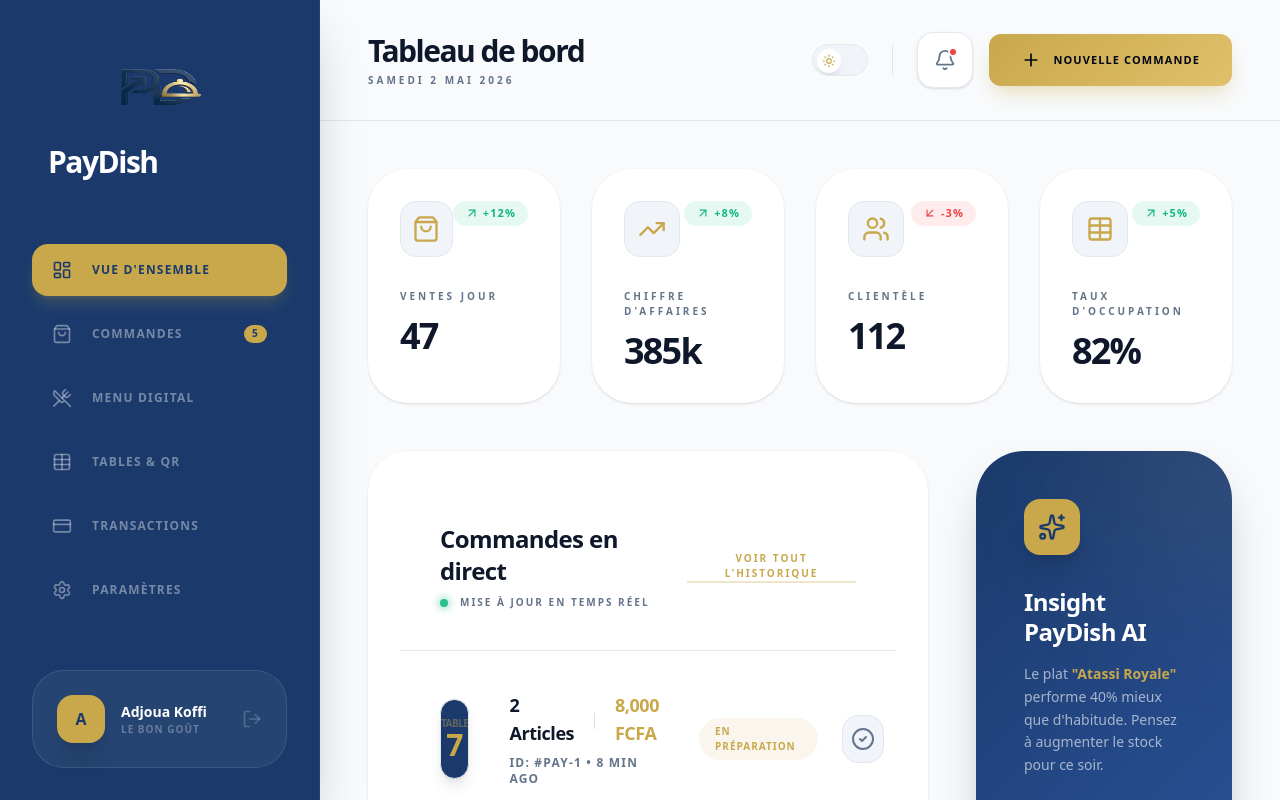
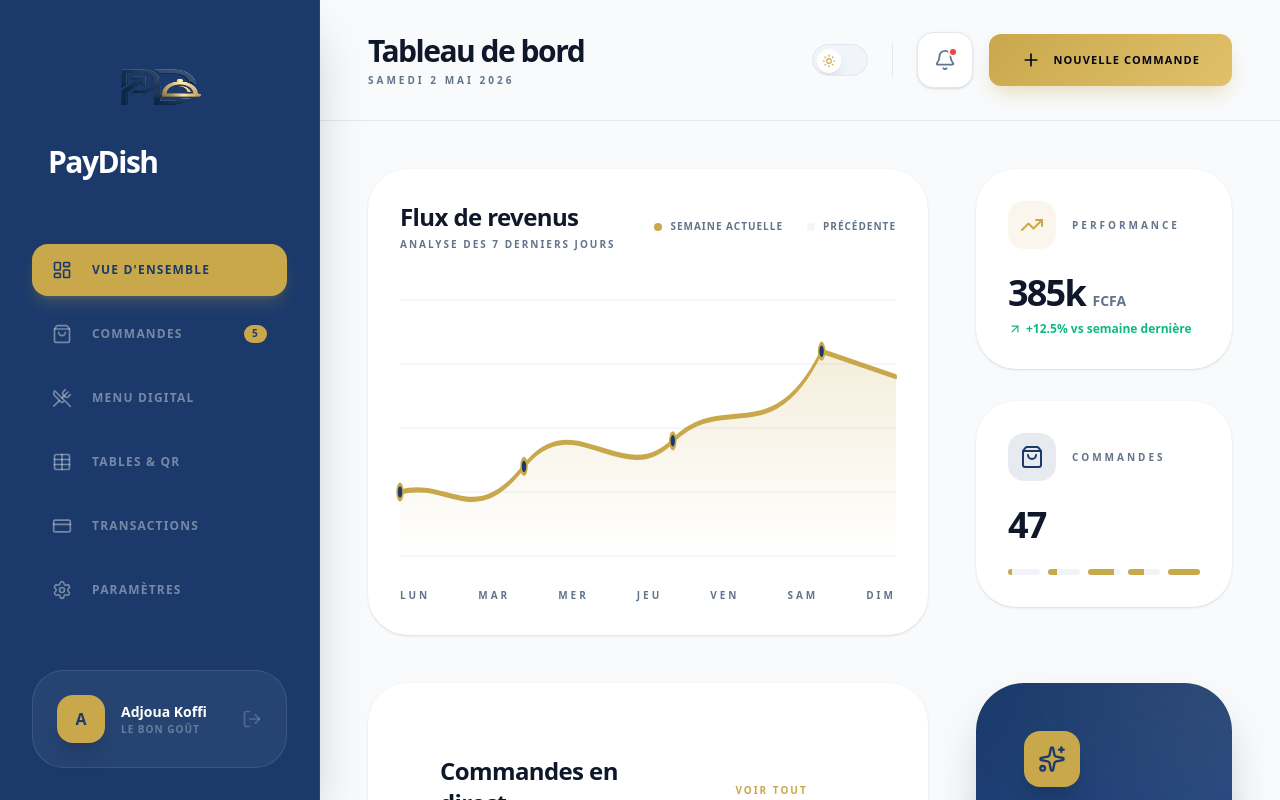
Before and after one commit to Danielcafi/PayDish, a React (Vite) app: page /dashboard in a window 1280 px wide. Built offline with nearby package versions, Linux system fonts and the light colour scheme.

Commit message:
Replace overview cards with revenue graph and remove shaking button effects

```diff
--- a/src/index.css
+++ b/src/index.css
@@ -59,12 +59,12 @@
 .btn-gold {
   background: linear-gradient(135deg, #C9A84C 0%, #E0C06A 100%);
   color: #020617;
-  @apply font-black uppercase tracking-widest text-[11px] px-8 py-4 rounded-xl shadow-lg transition-all active:scale-95;
+  @apply font-black uppercase tracking-widest text-[11px] px-8 py-4 rounded-xl shadow-lg transition-all;
   box-shadow: 0 10px 20px -5px rgba(201, 168, 76, 0.4);
 }
 .btn-gold:hover {
-  @apply -translate-y-0.5;
   box-shadow: 0 15px 25px -5px rgba(201, 168, 76, 0.5);
+  @apply brightness-110;
 }
 
 .btn-ghost {
@@ -155,7 +155,10 @@
 }
 
 .hover-lift {
-  @apply transition-transform duration-300 hover:-translate-y-1;
+  @apply transition-all duration-300;
+}
+.hover-lift:hover {
+  @apply border-gold/50 shadow-xl;
 }
 
 .shadow-soft {
--- a/src/pages/Dashboard.tsx
+++ b/src/pages/Dashboard.tsx
@@ -131,30 +131,111 @@
                 exit={{ opacity: 0, y: -20 }}
                 className="space-y-12"
               >
-                {/* Stats Grid */}
-                <div className="grid grid-cols-1 md:grid-cols-2 xl:grid-cols-4 gap-8 mt-12">
-                  {[
-                    { label: "Ventes jour", value: "47", diff: "+12%", up: true, icon: ShoppingBag },
-                    { label: "Chiffre d'affaires", value: "385k", diff: "+8%", up: true, icon: TrendingUp },
-                    { label: "Clientèle", value: "112", diff: "-3%", up: false, icon: Users },
-                    { label: "Taux d'occupation", value: "82%", diff: "+5%", up: true, icon: TableIcon }
-                  ].map((stat, i) => (
-                    <div key={i} className="card-premium hover-lift border-none shadow-xl bg-card-bg">
-                      <div className="flex items-start justify-between mb-8">
-                        <div className="w-14 h-14 rounded-2xl bg-surface-2 flex items-center justify-center text-gold border border-border">
-                          <stat.icon size={28} />
+                {/* Graph & Stats Section */}
+                <div className="grid grid-cols-1 xl:grid-cols-3 gap-12 mt-12">
+                   {/* Revenue Graph Card */}
+                   <div className="xl:col-span-2 card-premium bg-card-bg border-none shadow-2xl p-12 overflow-hidden relative group">
+                      <div className="flex items-center justify-between mb-12 relative z-10">
+                         <div>
+                            <h3 className="text-2xl font-black text-ink tracking-tight">Flux de revenus</h3>
+                            <p className="text-[10px] text-ink-muted font-black uppercase tracking-[0.2em] mt-1">Analyse des 7 derniers jours</p>
                          </div>
-                        <div className={`flex items-center gap-1 text-[11px] font-black uppercase tracking-widest px-3 py-1 rounded-full ${stat.up ? 'bg-success/10 text-success' : 'bg-danger/10 text-danger'}`}>
-                          {stat.up ? <ArrowUpRight size={14} /> : <ArrowDownLeft size={14} />}
-                          {stat.diff}
+                         <div className="flex items-center gap-6">
+                            <div className="flex items-center gap-2">
+                               <div className="w-2 h-2 rounded-full bg-gold"></div>
+                               <span className="text-[10px] font-black text-ink-muted uppercase tracking-widest">Semaine actuelle</span>
+                            </div>
+                            <div className="flex items-center gap-2">
+                               <div className="w-2 h-2 rounded-full bg-surface-2"></div>
+                               <span className="text-[10px] font-black text-ink-muted uppercase tracking-widest">Précédente</span>
                             </div>
                          </div>
-                      <div>
-                        <h4 className="text-[10px] font-black text-ink-muted uppercase tracking-[0.3em] mb-3">{stat.label}</h4>
-                        <div className="text-4xl font-black text-ink tracking-tighter">{stat.value}</div>
+                      </div>
+
+                      <div className="relative h-64 w-full">
+                         {/* SVG Graph Component */}
+                         <svg className="w-full h-full overflow-visible" preserveAspectRatio="none" viewBox="0 0 1000 200">
+                            {/* Grid Lines */}
+                            {[0, 50, 100, 150, 200].map((y) => (
+                              <line key={y} x1="0" y1={y} x2="1000" y2={y} stroke="currentColor" strokeOpacity="0.05" />
+                            ))}
+
+                            {/* Gradient Fill */}
+                            <defs>
+                               <linearGradient id="chartGradient" x1="0" y1="0" x2="0" y2="1">
+                                  <stop offset="0%" stopColor="#C9A84C" stopOpacity="0.2" />
+                                  <stop offset="100%" stopColor="#C9A84C" stopOpacity="0" />
+                               </linearGradient>
+                            </defs>
+
+                            {/* Line Path */}
+                            <motion.path
+                               initial={{ pathLength: 0 }}
+                               animate={{ pathLength: 1 }}
+                               transition={{ duration: 2, ease: "easeInOut" }}
+                               d="M0,150 C100,140 150,180 250,130 C350,80 450,150 550,110 C650,70 750,120 850,40 L1000,60"
+                               fill="none"
+                               stroke="#C9A84C"
+                               strokeWidth="4"
+                               strokeLinecap="round"
+                            />
+                            <path
+                               d="M0,150 C100,140 150,180 250,130 C350,80 450,150 550,110 C650,70 750,120 850,40 L1000,60 L1000,200 L0,200 Z"
+                               fill="url(#chartGradient)"
+                            />
+
+                            {/* Data Points */}
+                            {[
+                               {x: 0, y: 150}, {x: 250, y: 130}, {x: 550, y: 110}, {x: 850, y: 40}
+                            ].map((p, i) => (
+                              <circle key={i} cx={p.x} cy={p.y} r="6" fill="#1B3A6B" stroke="#C9A84C" strokeWidth="3" />
+                            ))}
+                         </svg>
+                      </div>
+
+                      <div className="flex justify-between mt-8 text-[10px] font-black text-ink-muted uppercase tracking-[0.3em]">
+                         <span>Lun</span>
+                         <span>Mar</span>
+                         <span>Mer</span>
+                         <span>Jeu</span>
+                         <span>Ven</span>
+                         <span>Sam</span>
+                         <span>Dim</span>
                       </div>
                    </div>
+
+                   {/* Quick Stats Summary Card */}
+                   <div className="space-y-8">
+                      <div className="card-premium bg-card-bg border-none shadow-xl">
+                         <div className="flex items-center gap-4 mb-6">
+                            <div className="w-12 h-12 bg-gold/10 text-gold rounded-2xl flex items-center justify-center">
+                               <TrendingUp size={24}/>
+                            </div>
+                            <h4 className="text-[10px] font-black text-ink-muted uppercase tracking-[0.3em]">Performance</h4>
+                         </div>
+                         <div className="text-4xl font-black text-ink tracking-tighter">385k <span className="text-sm font-bold text-ink-muted tracking-normal">FCFA</span></div>
+                         <p className="text-xs font-bold text-success mt-2 flex items-center gap-1">
+                            <ArrowUpRight size={14}/> +12.5% vs semaine dernière
+                         </p>
+                      </div>
+
+                      <div className="card-premium bg-card-bg border-none shadow-xl">
+                         <div className="flex items-center gap-4 mb-6">
+                            <div className="w-12 h-12 bg-navy/10 text-navy rounded-2xl flex items-center justify-center">
+                               <ShoppingBag size={24}/>
+                            </div>
+                            <h4 className="text-[10px] font-black text-ink-muted uppercase tracking-[0.3em]">Commandes</h4>
+                         </div>
+                         <div className="text-4xl font-black text-ink tracking-tighter">47</div>
+                         <div className="mt-6 flex items-center gap-2">
+                            {[1,2,3,4,5].map(i => (
+                              <div key={i} className="flex-1 h-1.5 bg-surface-2 rounded-full overflow-hidden">
+                                 <div className="h-full bg-gold" style={{ width: `${Math.random() * 100}%` }}></div>
+                              </div>
                             ))}
+                         </div>
+                      </div>
+                   </div>
                 </div>
 
                 <div className="grid xl:grid-cols-3 gap-12">
```
Lines whose indentation alone changed are shown as unchanged.
